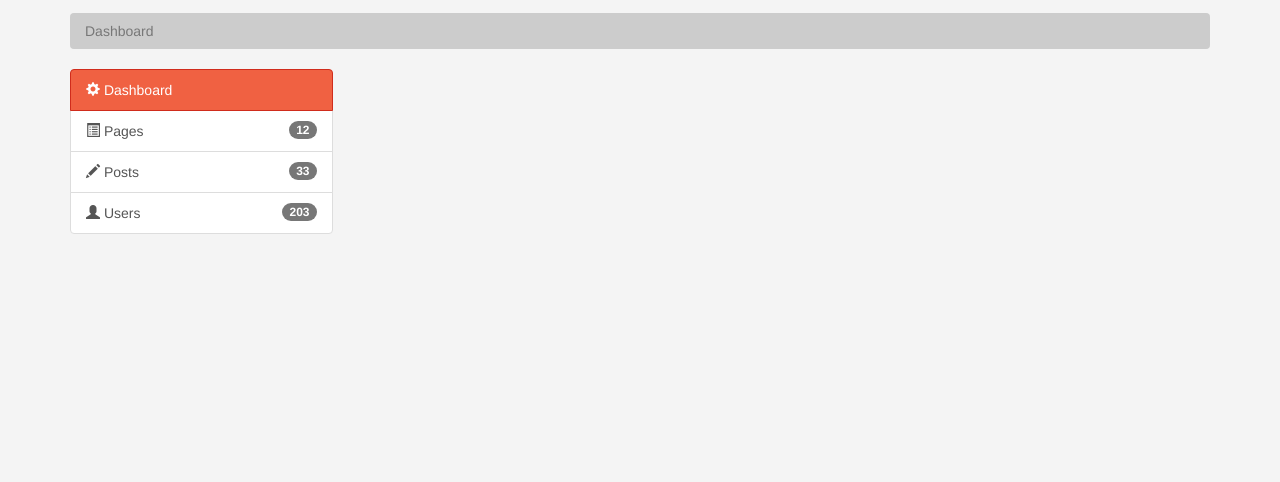
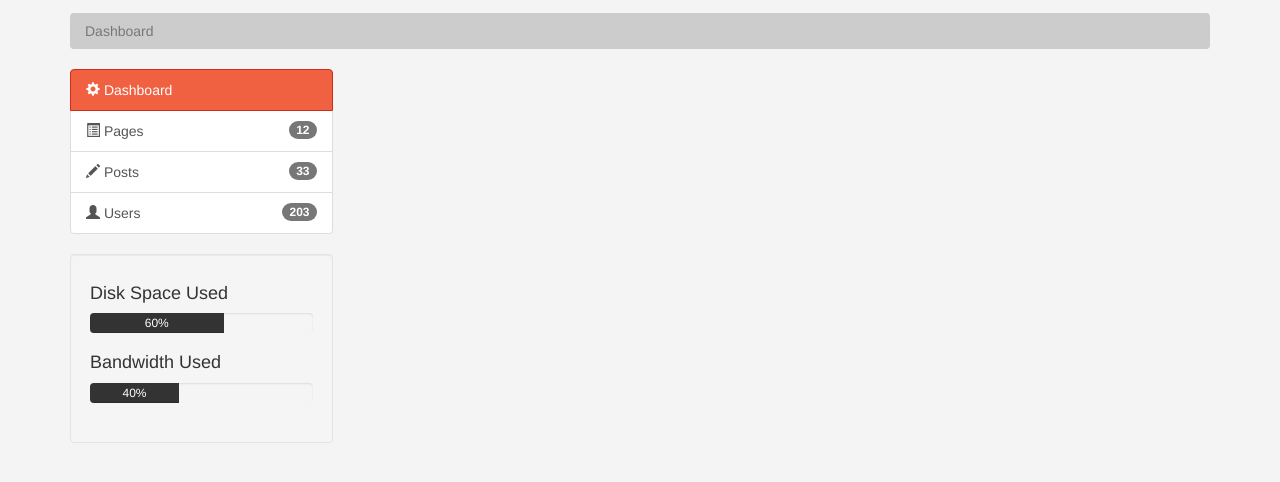
Before and after one commit to BeataJ/AdminStrap-theme, a plain HTML site: page index.html in a window 1280 px wide. Shown: the part 120-602 px from the top of the page. Drawn offline with nearby package versions, Linux system fonts and the light colour scheme.

Commit message:
progress-bar

```diff
--- a/css/style.css
+++ b/css/style.css
@@ -98,6 +98,11 @@ body {
   color: #333333;
 }
 
+/*Progress Bar*/
+.progress-bar {
+  background: #333333;
+  color: #ffffff;
+}
 
 
 @media (max-width: 767px) {
--- a/index.html
+++ b/index.html
@@ -83,6 +83,21 @@
               <a href="posts.html" class="list-group-item"><span class="glyphicon glyphicon-pencil"></span> Posts <span class="badge">33</span></a>
               <a href="users.html" class="list-group-item"><span class="glyphicon glyphicon-user"></span> Users <span class="badge">203</span></a>
             </div>
+
+            <div class="well">
+              <h4>Disk Space Used</h4>
+              <div class="progress">
+                <div class="progress-bar" role="progressbar" aria-valuenow="60" aria-valuemin="0" aria-valuemax="100" style="width: 60%;">
+                  60%
+                </div>
+              </div>
+              <h4>Bandwidth Used</h4>
+              <div class="progress">
+                <div class="progress-bar" role="progressbar" aria-valuenow="40" aria-valuemin="0" aria-valuemax="100" style="width: 40%;">
+                  40%
+                </div>
+              </div>
+            </div>
           </div>
           <div class="col-md-9">
 
```
